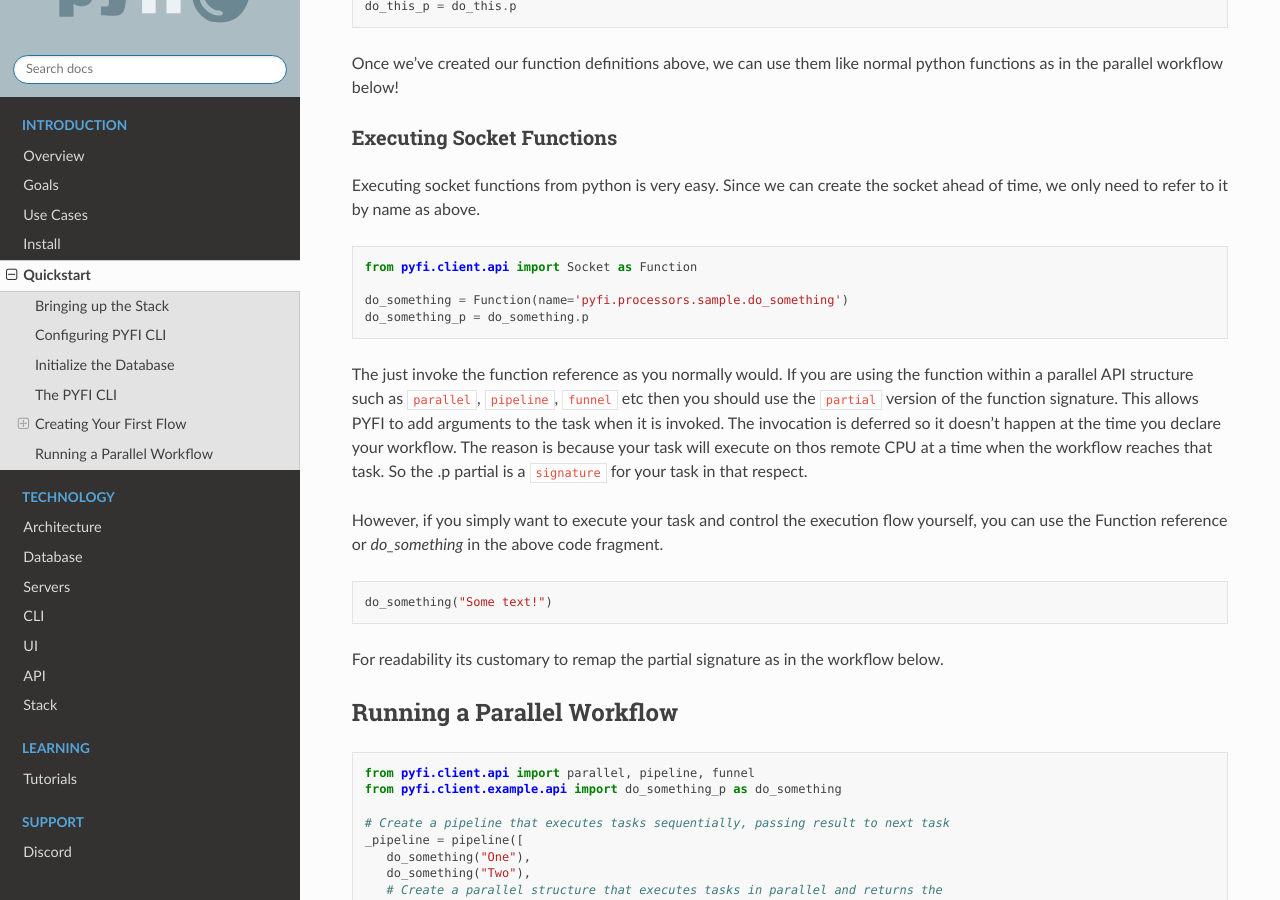
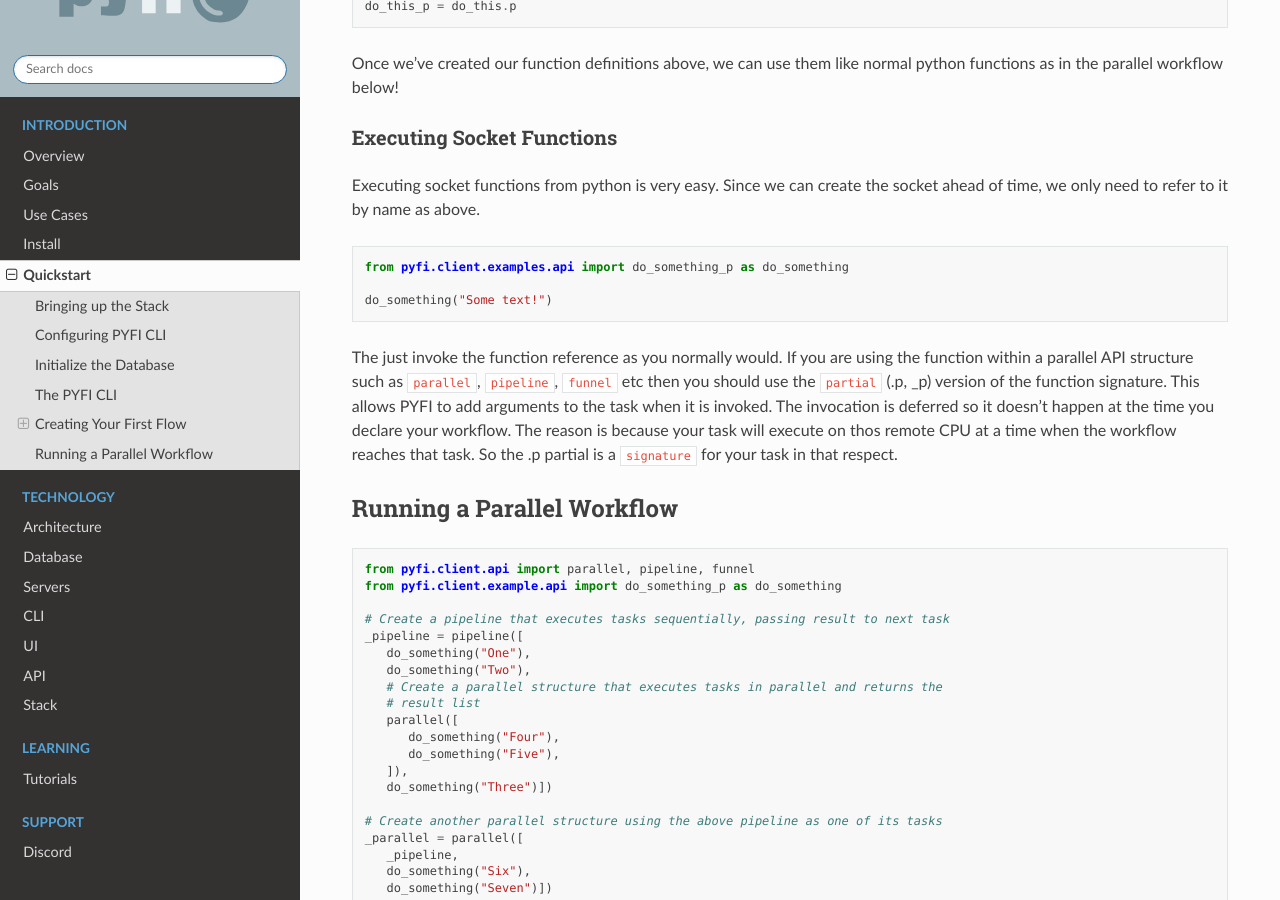
Before and after one commit to radiantone/pyfi, a Sphinx documentation site: the page built from docs/quickstart/index.rst, in a window 1280 px wide and 900 px high, scrolled down 2954 px. Built offline with Sphinx 7.4.7 and the Read the Docs theme 2.0.0, drawn with Linux system fonts in a browser that asks for light colours.

Commit message:
Updated docs

```diff
--- a/docs/quickstart/index.rst
+++ b/docs/quickstart/index.rst
@@ -158,23 +158,13 @@ Executing socket functions from python is very easy. Since we can create the soc
 
 .. code-block:: python
 
-   from pyfi.client.api import Socket as Function
-
-   do_something = Function(name='pyfi.processors.sample.do_something')
-   do_something_p = do_something.p
-
-The just invoke the function reference as you normally would. If you are using the function within a parallel API structure such as ``parallel``, ``pipeline``, ``funnel`` etc then you should use the ``partial`` version of the function signature.
-This allows PYFI to add arguments to the task when it is invoked. The invocation is deferred so it doesn't happen at the time you declare your workflow. The reason is because your task will execute on thos remote CPU at a time when the workflow reaches that task.
-So the .p partial is a ``signature`` for your task in that respect.
-
-However, if you simply want to execute your task and control the execution flow yourself, you can use the Function reference or `do_something` in the above code fragment.
-
-.. code-block:: python
+   from pyfi.client.examples.api import do_something_p as do_something
 
    do_something("Some text!")
 
-For readability its customary to remap the partial signature as in the workflow below.
-
+The just invoke the function reference as you normally would. If you are using the function within a parallel API structure such as ``parallel``, ``pipeline``, ``funnel`` etc then you should use the ``partial`` (.p, _p) version of the function signature.
+This allows PYFI to add arguments to the task when it is invoked. The invocation is deferred so it doesn't happen at the time you declare your workflow. The reason is because your task will execute on thos remote CPU at a time when the workflow reaches that task.
+So the .p partial is a ``signature`` for your task in that respect.
 
 Running a Parallel Workflow
 ---------------------------
```
